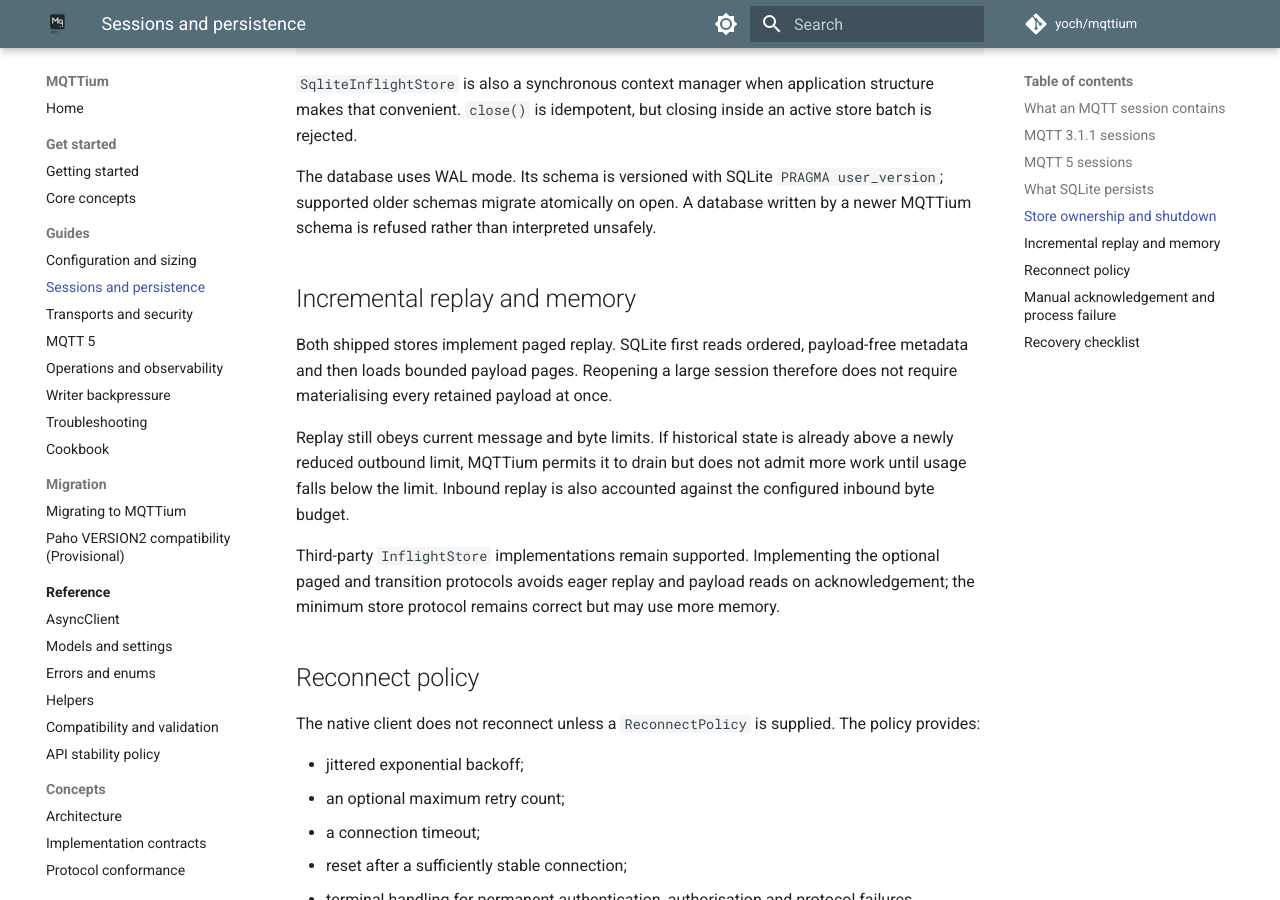
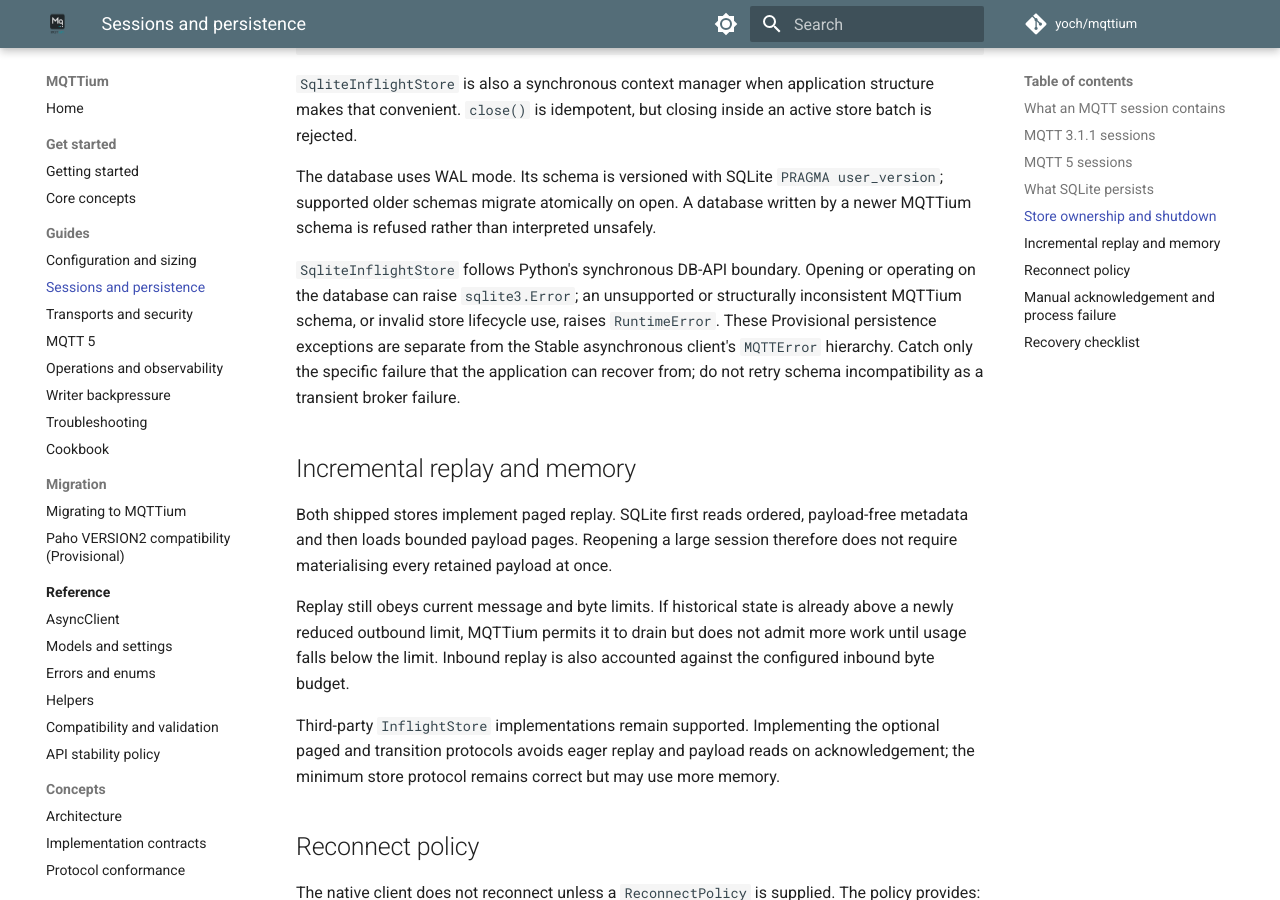
Before and after one commit to yoch/mqttium, an MkDocs documentation site: the page built from docs/sessions-and-persistence.md, in a window 1280 px wide and 900 px high, scrolled down 2582 px. Built offline with MkDocs 1.6.1 and Material for MkDocs 9.7.7, drawn with Linux system fonts in a browser that asks for light colours; comment, search, counter and statistics services are not loaded.

```diff
--- a/docs/sessions-and-persistence.md
+++ b/docs/sessions-and-persistence.md
@@ -117,6 +117,14 @@ The database uses WAL mode. Its schema is versioned with SQLite
 database written by a newer MQTTium schema is refused rather than interpreted
 unsafely.
 
+`SqliteInflightStore` follows Python's synchronous DB-API boundary. Opening or
+operating on the database can raise `sqlite3.Error`; an unsupported or
+structurally inconsistent MQTTium schema, or invalid store lifecycle use,
+raises `RuntimeError`. These Provisional persistence exceptions are separate
+from the Stable asynchronous client's `MQTTError` hierarchy. Catch only the
+specific failure that the application can recover from; do not retry schema
+incompatibility as a transient broker failure.
+
 ## Incremental replay and memory
 
 Both shipped stores implement paged replay. SQLite first reads ordered,
```
Also changed, not shown: AGENTS.md (+5 -1 lines), CHANGELOG.md (+21 -0 lines), docs/compatibility.md (+1 -1 lines), docs/paho-compatibility.md (+2 -0 lines), 2 other files.
